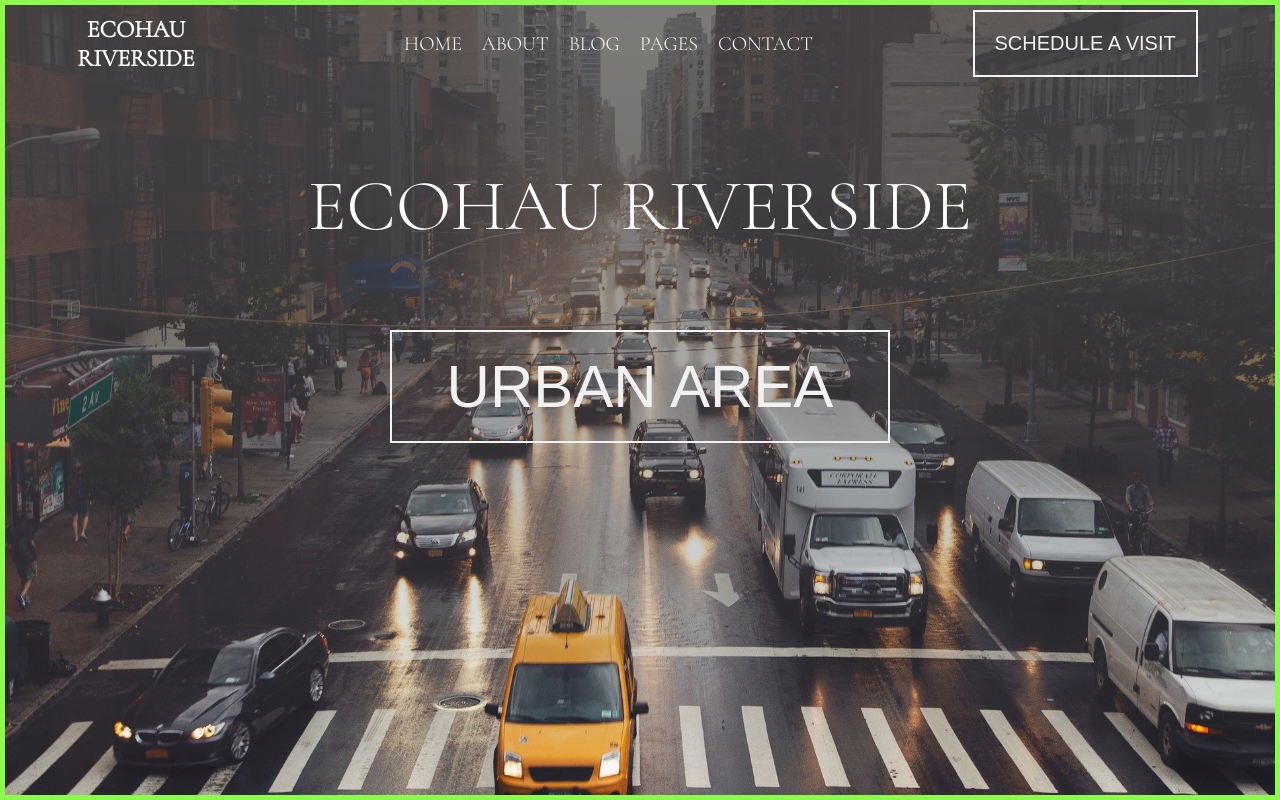
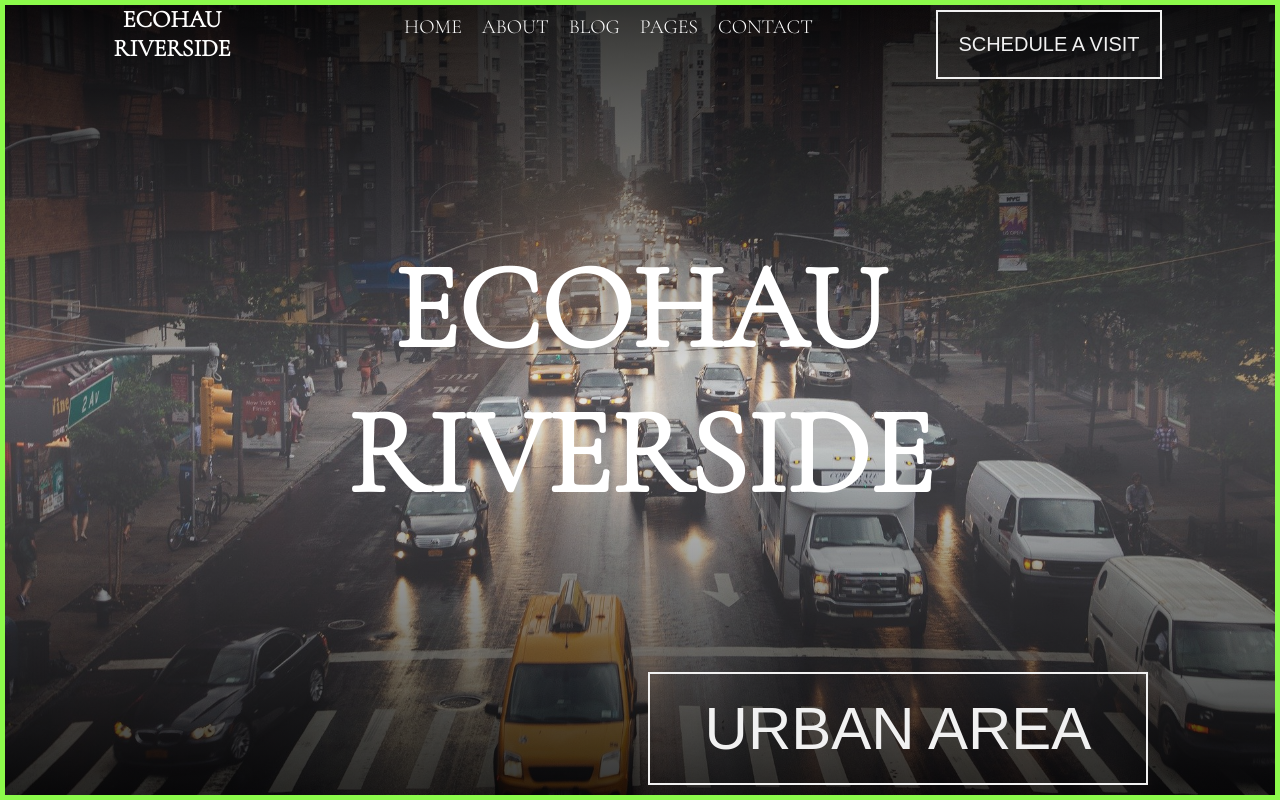
Before and after one commit to Germainrcourtois/maquette, a plain HTML site: page maquette/index.html in a window 1280 px wide. Drawn offline with nearby package versions, Linux system fonts and the light colour scheme; a web font is replaced by a local one.

Commit message:
maquette

```diff
--- a/maquette/css/style.css
+++ b/maquette/css/style.css
@@ -13,8 +13,8 @@ body{
 }
 
 .body {
-  background-image: linear-gradient(180deg, rgba(74, 72, 72, 0.7 ) 20%, rgba(255, 255, 255, 0)),
- url("../im/car.jpg");
+  background-image: linear-gradient(0deg, rgba(0,0,0,0.8) 0%, rgba(175,175,175,0.3) 50%, rgba(0,0,0,0.8) 100%),
+   url("../im/car.jpg");
 
   width: 100%;
   height: 100vh;
@@ -27,19 +27,18 @@ body{
 
 nav{
 
-  display: flex;
-    color: white;
-    justify-content: space-around;
-    align-items: center;
+display: flex;
+color: white;
+justify-content: space-evenly;
+height: 10%;
+
 }
 
 h1 {
-  /*margin-top: 5%;*/
-
-  /*text-transform: uppercase;*/
   display: flex;
   flex-direction: column-reverse;
   text-align: center;
+  cursor: pointer;
 }
 .l{
   display: flex;
@@ -58,7 +57,6 @@ h1 {
 .fst_button{
   margin: 5px;
   text-transform: uppercase;
-
   border: 2px solid #f1f1f1;
   outline: none;
   background: transparent;
@@ -73,18 +71,33 @@ h1 {
   align-items: center;
   flex-direction: column;
 }
+.contain{
+  display: flex;
+  flex-direction: column;
+  position: relative;
+  height: 90%;
+  width: 80%;
+  margin-left: auto;
+  margin-right: auto;
+}
+.contain div:first-child{
+  margin-bottom: auto;
+  margin-top: 15%;
+}
 .contain div:nth-child(2) {
   text-align: center;
+  position: absolute;
+  right: 0;
+  bottom: 0;
+  margin-bottom: 10px;
 }
 .title{
-margin-top: 80px;
-    font-size: 72px;
-    text-align: center;
+  font-size: 120px;
+  text-align: center;
+  font-weight: bolder;
 }
 .sd_button{
-  margin-top:80px;
   text-transform: uppercase;
-
   border: 2px solid #f1f1f1;
   outline: none;
   background: transparent;
@@ -93,6 +106,7 @@ margin-top: 80px;
   width: 500px;
   color: #f1f1f1;
   cursor: pointer;
+  float: right;
 
 }
 
--- a/maquette/index.html
+++ b/maquette/index.html
@@ -34,7 +34,7 @@
 
     <div class="contain">
     <div class="title" data-aos="fade-up">
-      <p>ecohau riverside</p>
+      <p>ecohau <br>riverside</p>
     </div>
       <div><button class="sd_button">urban area</button></div>
 
```
